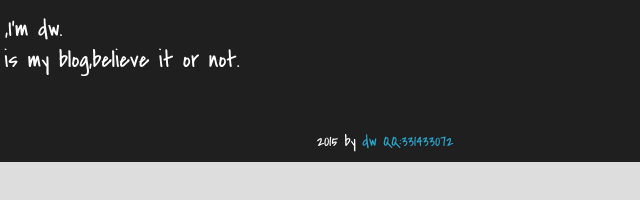
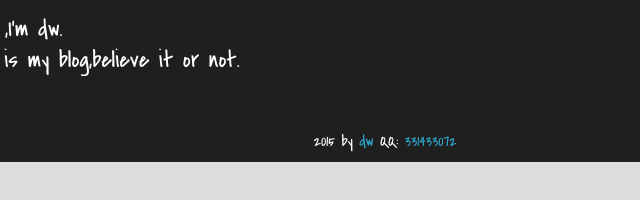
Before and after one commit to dwblog/dwblog.github.io, a plain HTML site: page index.html in a window 1280 px wide. Shown: the part 597-797 px from the top of the page, 255-895 px from the left. Drawn offline with Linux system fonts and the light colour scheme; files that its build step writes are made by us from their sources; a script that the page names is missing; files whose address does not match are found by name.

Commit message:
Site updated: 2015-04-28 16:07:03

```diff
--- a/index.html
+++ b/index.html
@@ -203,11 +203,10 @@
 
 		<p class="copyright">
 		2015
-		by
 
-		<a href="/blog/about" target="_blank" title="dw">dw</a>
+		by <a href="/blog/about">dw</a>
 
-		<a href="/blog">QQ:331433072</a>
+		QQ: <a href="/blog/">331433072</a>
 		</p>
 </div>
 </footer>
```
Also changed, not shown: 2015/04/28/新的微博/index.html (+2 -3 lines), about/index.html (+2 -3 lines), archives/2015/04/index.html (+2 -3 lines), archives/2015/index.html (+2 -3 lines), archives/index.html (+2 -3 lines).
